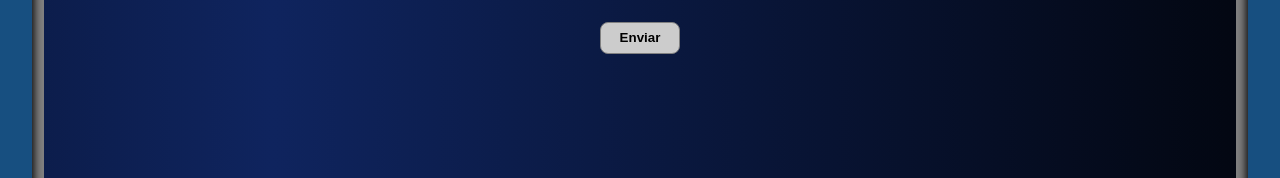
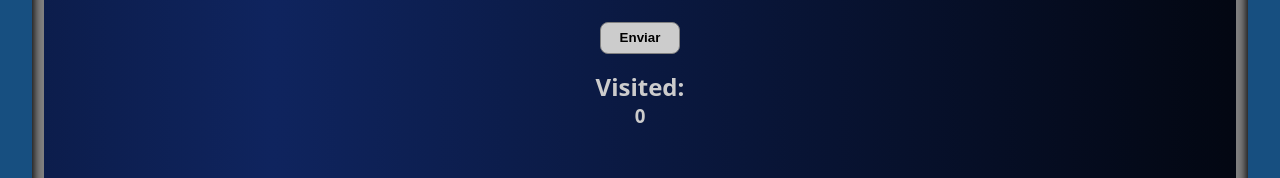
Before and after one commit to ordogens/ventas, a React (Vite) app: page / in a window 1280 px wide. Shown: the part 440-618 px from the top of the page. Built offline with nearby package versions, Linux system fonts and the light colour scheme.

Commit message:
implementacion del conteo de clientes

```diff
--- a/src/interfaz/Interfaz.css
+++ b/src/interfaz/Interfaz.css
@@ -49,6 +49,8 @@
     height: 2rem;
    border: 1px solid #666;
    outline: none;
+   font-size: 20px;
+   font-weight: bolder;
   }
 
   button{
--- a/src/interfaz/Interfaz.jsx
+++ b/src/interfaz/Interfaz.jsx
@@ -5,11 +5,13 @@ export const Interfaz = () => {
   const [imput, setImput] = useState("");
   const [boton, setBoton] = useState(0);
   const [ventaMensual, setVentaMensual] = useState(0);
+  const [clientes, setClientes] = useState(0)
 
   const suma = () => {
     const nuevoValor = imput;
     setBoton(boton + nuevoValor);
     setVentaMensual(ventaMensual + nuevoValor);
+    setClientes(clientes + 1)
   };
 
   return (
@@ -40,6 +42,10 @@ export const Interfaz = () => {
           }}
         />
         <button onClick={suma}>Enviar</button>
+        <h2 style={{color: '#ccc', marginTop: '1rem'}}>Visited:</h2>
+        <div>
+          <h3 style={{color: '#ccc'}}>{clientes}</h3>
+        </div>
       </div>
     </div>
   );
```
